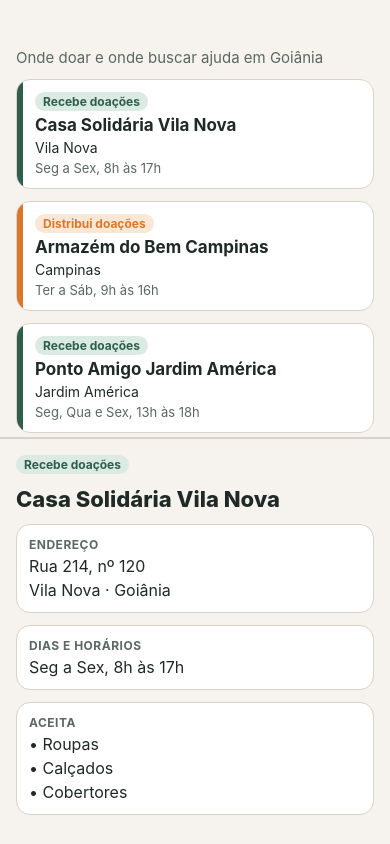
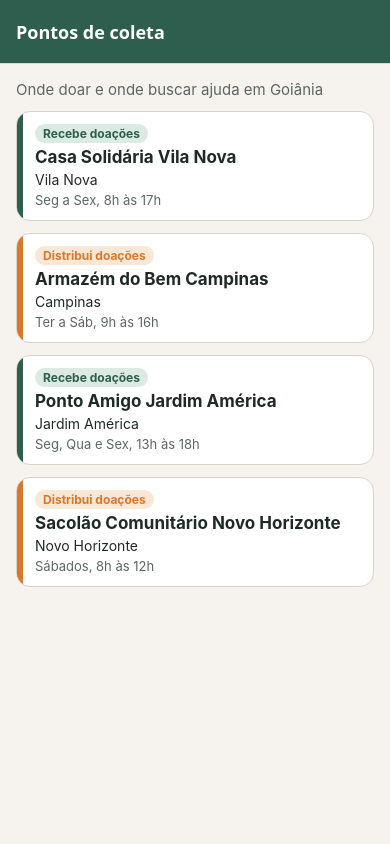
Before and after one commit to LuuKeeTZ/instituto-mao-amiga, a React Native app: screen / in a window 390 px wide. Built offline with nearby package versions, Linux system fonts and the light colour scheme.

Commit message:
feat: configura navegação em pilha entre as telas refs #2

```diff
--- a/App.tsx
+++ b/App.tsx
@@ -1,28 +1,11 @@
 import { StatusBar } from 'expo-status-bar';
-import { StyleSheet, View } from 'react-native';
-import { PONTOS_EXEMPLO } from './src/data/pontosExemplo';
-import PontoDetalheScreen from './src/screens/PontoDetalheScreen';
-import PontosScreen from './src/screens/PontosScreen';
-import { cores } from './src/theme';
+import AppNavigator from './src/navigation/AppNavigator';
 
-// Ainda sem navegação: a lista e o detalhe do primeiro ponto aparecem lado a lado
-// (um embaixo do outro) só para conferir as duas telas.
 export default function App() {
   return (
-    <View style={styles.app}>
-      <View style={styles.metade}>
-        <PontosScreen />
-      </View>
-      <View style={[styles.metade, styles.divisor]}>
-        <PontoDetalheScreen ponto={PONTOS_EXEMPLO[0]} />
-      </View>
-      <StatusBar style="dark" />
-    </View>
+    <>
+      <AppNavigator />
+      <StatusBar style="light" />
+    </>
   );
 }
-
-const styles = StyleSheet.create({
-  app: { flex: 1, paddingTop: 32, backgroundColor: cores.fundo },
-  metade: { flex: 1 },
-  divisor: { borderTopWidth: 2, borderTopColor: cores.borda },
-});
--- /dev/null
+++ b/src/navigation/AppNavigator.tsx
@@ -0,0 +1,31 @@
+import { NavigationContainer } from '@react-navigation/native';
+import { createNativeStackNavigator } from '@react-navigation/native-stack';
+import PontoDetalheScreen from '../screens/PontoDetalheScreen';
+import PontosScreen from '../screens/PontosScreen';
+import { cores } from '../theme';
+import { RotasParamList } from './types';
+
+const Stack = createNativeStackNavigator<RotasParamList>();
+
+export default function AppNavigator() {
+  return (
+    <NavigationContainer>
+      <Stack.Navigator
+        initialRouteName="Pontos"
+        screenOptions={{
+          headerStyle: { backgroundColor: cores.primaria },
+          headerTintColor: cores.branco,
+          headerTitleStyle: { fontWeight: '700' },
+          contentStyle: { backgroundColor: cores.fundo },
+        }}
+      >
+        <Stack.Screen name="Pontos" component={PontosScreen} options={{ title: 'Pontos de coleta' }} />
+        <Stack.Screen
+          name="PontoDetalhe"
+          component={PontoDetalheScreen}
+          options={{ title: 'Detalhes do ponto' }}
+        />
+      </Stack.Navigator>
+    </NavigationContainer>
+  );
+}
--- /dev/null
+++ b/src/navigation/types.ts
@@ -0,0 +1,12 @@
+import { NativeStackScreenProps } from '@react-navigation/native-stack';
+
+// Lista de rotas do app e os parâmetros que cada uma recebe.
+export type RotasParamList = {
+  Pontos: undefined;
+  PontoDetalhe: { id: string };
+};
+
+export type TelaProps<Nome extends keyof RotasParamList> = NativeStackScreenProps<
+  RotasParamList,
+  Nome
+>;
```
